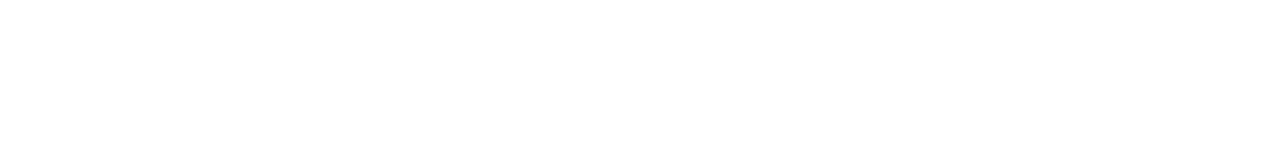
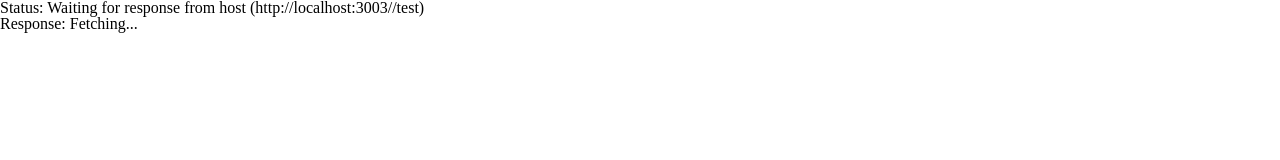
Before and after one commit to leekayden/kopikia, a React (Create React App) app: page /test in a window 1280 px wide. Before the commit this address had no page. Shown: the top 160 px of the page. Built offline with nearby package versions, Linux system fonts and the light colour scheme; no server answers.

Commit message:
add test server

```diff
--- a/package.json
+++ b/package.json
@@ -16,6 +16,7 @@
     "@types/node": "^16.18.23",
     "@types/react": "^18.0.31",
     "@types/react-dom": "^18.0.11",
+    "axios": "^1.3.4",
     "react": "^18.2.0",
     "react-dom": "^18.2.0",
     "react-router-dom": "^6.10.0",
--- a/src/App.tsx
+++ b/src/App.tsx
@@ -3,6 +3,7 @@ import { createBrowserRouter } from "react-router-dom";
 import Error from "./components/common/Error";
 import Home from "./components/common/Home";
 import Order from "./components/common/Order";
+import TestServer from "./components/TestServer";
 
 export const router = createBrowserRouter([
   {
@@ -14,6 +15,10 @@ export const router = createBrowserRouter([
     element: <Order />,
   },
   {
+    path: "/test",
+    element: <TestServer />,
+  },
+  {
     path: "*",
     element: <Error errorCode={404} />,
   },
--- /dev/null
+++ b/src/components/TestServer.tsx
@@ -0,0 +1,35 @@
+import React, { useState, useEffect } from "react";
+import axios from "axios";
+import { apiHost } from "./global/definitions";
+
+interface TestResponse {
+  message: string;
+}
+
+const TestServer: React.FC = () => {
+  const [response, setResponse] = useState<TestResponse>({ message: "" });
+
+  useEffect(() => {
+    axios
+      .get(`${apiHost}test`)
+      .then((response: { data: TestResponse }) => {
+        console.log(response, response.data);
+        setResponse(response.data);
+      })
+      .catch((error: unknown) => console.log(error));
+  }, []);
+
+  return (
+    <div>
+      <h1>
+        Status:{" "}
+        {response.message
+          ? "Received!"
+          : `Waiting for response from host (${apiHost}/test)`}
+      </h1>
+      <p>Response: {response.message ? response.message : "Fetching..."}</p>
+    </div>
+  );
+};
+
+export default TestServer;
--- a/src/components/global/definitions.ts
+++ b/src/components/global/definitions.ts
@@ -1 +1,2 @@
 export const AppName = "KopiKia"
+export const apiHost = "http://localhost:3003/";
```
Also changed, not shown: 1 other file (tests, documents, lock files or other folders).
